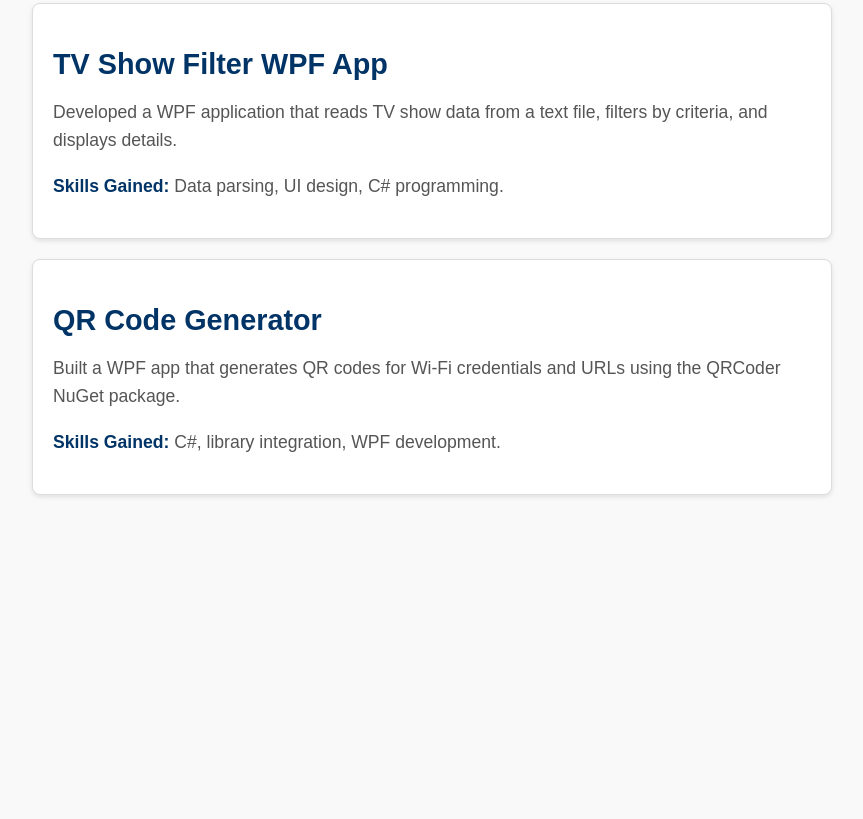
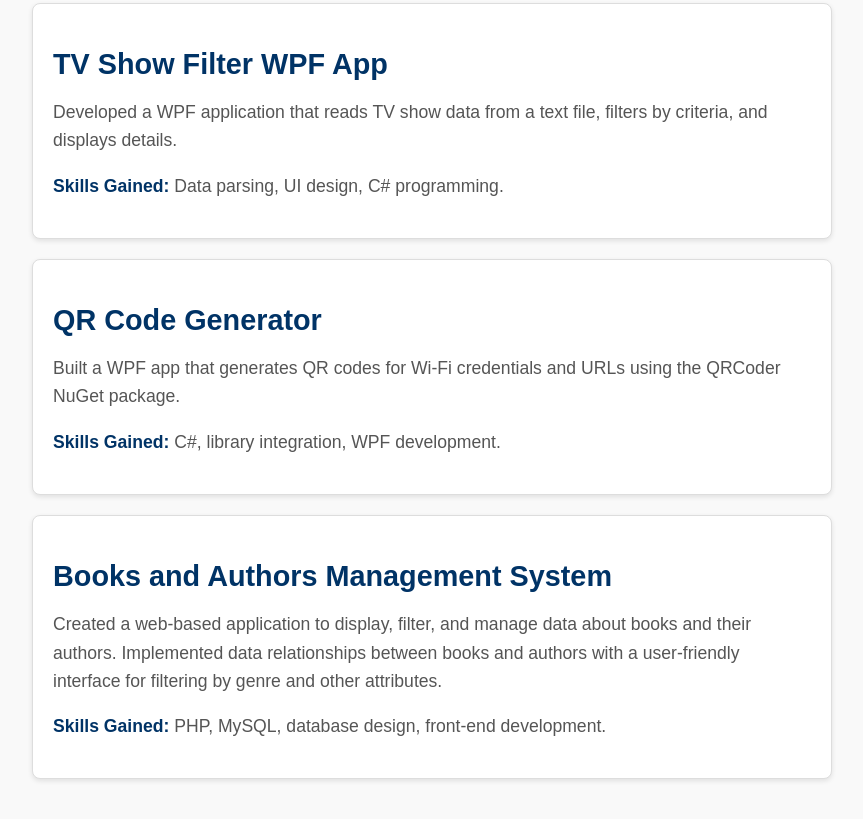
Before and after one commit to cindynphamkz/personal-website, a plain HTML site: page projects.html in a window 1280 px wide. Shown: the part 1121-1940 px from the top of the page, without its empty margins (208-1071 px from the left). Before the commit the page ends 1676 px from the top, so only its background shows below. Drawn offline with Linux system fonts and the light colour scheme; files that its build step writes are made by us from their sources.

Commit message:
Update projects.html

```diff
--- a/projects.html
+++ b/projects.html
@@ -48,6 +48,11 @@
         <p>Built a WPF app that generates QR codes for Wi-Fi credentials and URLs using the QRCoder NuGet package.</p>
         <p><strong>Skills Gained:</strong> C#, library integration, WPF development.</p>
       </div>
+      <div class="project">
+        <h2>Books and Authors Management System</h2>
+        <p>Created a web-based application to display, filter, and manage data about books and their authors. Implemented data relationships between books and authors with a user-friendly interface for filtering by genre and other attributes.</p>
+        <p><strong>Skills Gained:</strong> PHP, MySQL, database design, front-end development.</p>
+      </div>
     </div>
   </section>
 </body>
```
